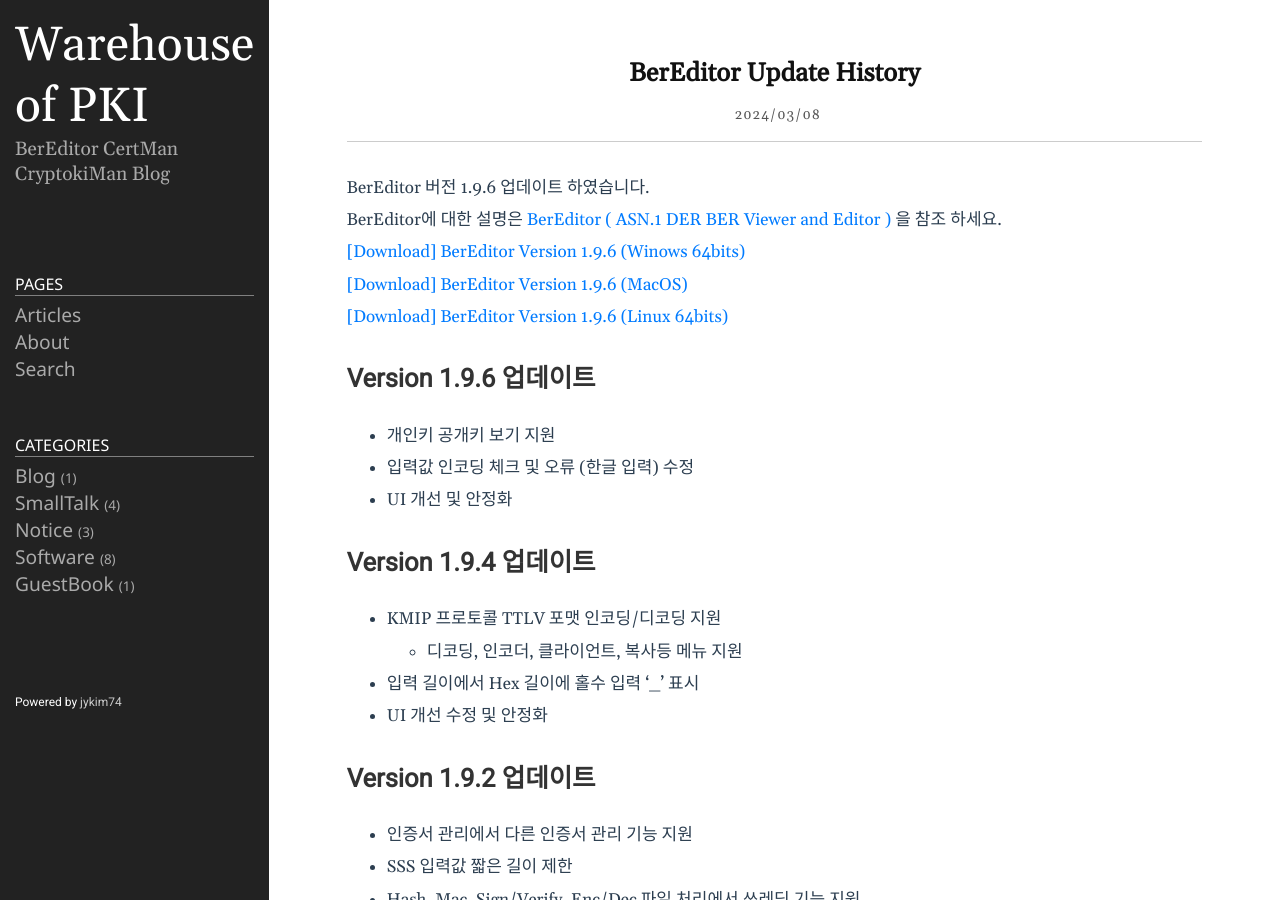
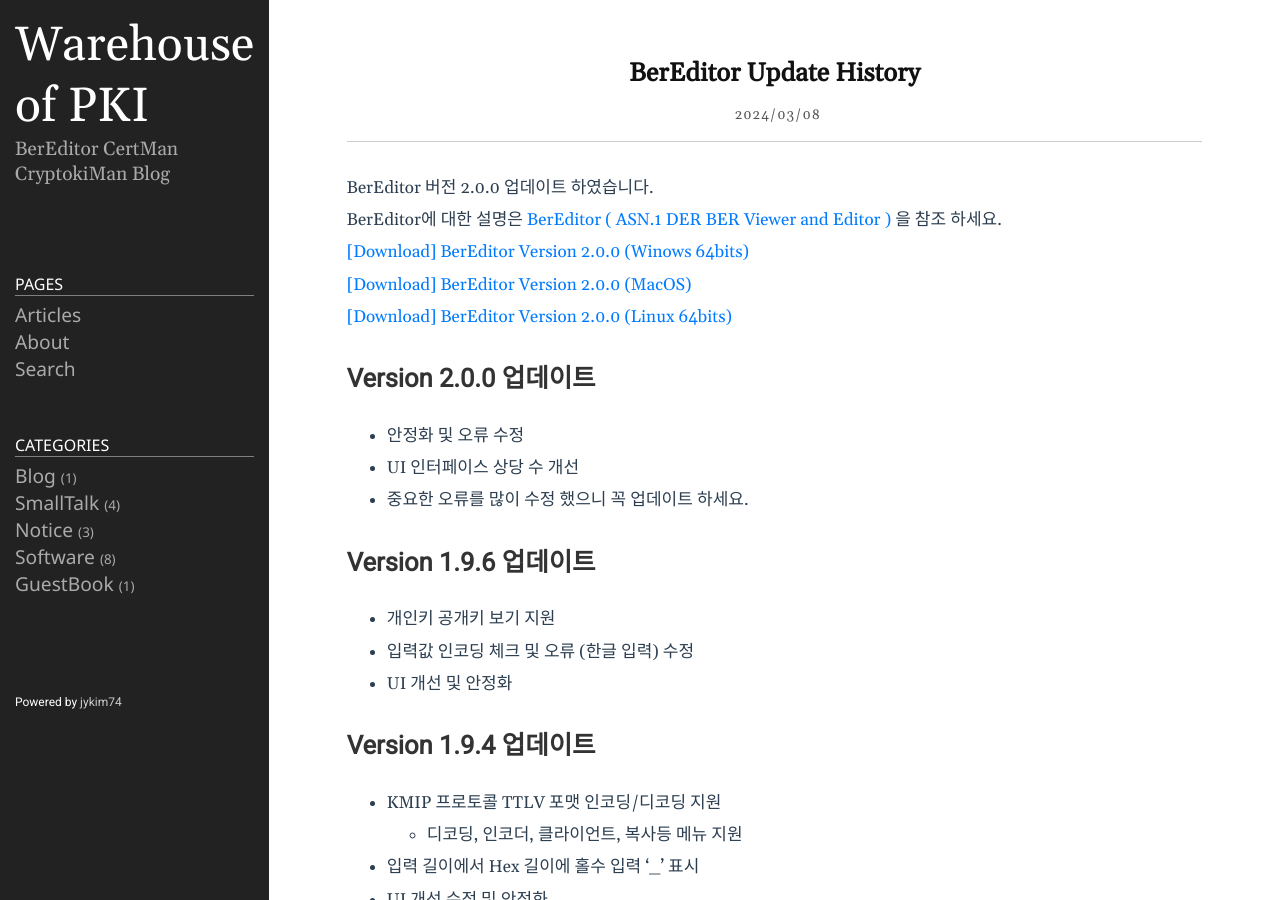
Before and after one commit to jykim74/jykim74.github.io, a Jekyll site: the page built from _posts/2024-03-08-BerEditorUpdate.md, in a window 1280 px wide and 900 px high. Built offline with Jekyll 4.4.1, drawn with Linux system fonts in a browser that asks for light colours; nearby versions of some CDN libraries; comment, search, counter and statistics services are not loaded.

Commit message:
MSI ZIP all update 적용

```diff
--- a/_posts/2023-04-13-BerEditor.markdown
+++ b/_posts/2023-04-13-BerEditor.markdown
@@ -14,11 +14,11 @@
 
 This is a program I made personally, so if you have any questions or bugs, use [Google Groups]( https://groups.google.com/g/bereditor, "Google Groups" )
 
-[[Download] BerEditor Version 1.9.6 (Win64)]( https://jykim74.github.io/msi/BerEditor-enV196.msi "BerEditor" )
+[[Download] BerEditor Version 2.0.0 (Win64)]( https://jykim74.github.io/msi/BerEditor-enV200.msi "BerEditor" )
 
-[[Download] BerEditor Version 1.9.6 (MacOS)]( https://jykim74.github.io/dmg/BerEditorV196.dmg "BerEditor" )
+[[Download] BerEditor Version 2.0.0 (MacOS)]( https://jykim74.github.io/dmg/BerEditorV200.dmg "BerEditor" )
 
-[[Download] BerEditor Version 1.9.6 (Linux64)]( https://jykim74.github.io/zip/BerEditorV196.zip "BerEditor" )
+[[Download] BerEditor Version 2.0.0 (Linux64)]( https://jykim74.github.io/zip/BerEditorV200.zip "BerEditor" )
 
 If you would like to receive a license, simply write a request in [Free License Request](https::/jykim7.mycafe24.com/user_reg.php) and you can receive a trial (30-day) license.
 Of course, you can apply for a license multiple times.
--- a/_posts/2023-04-13-CertMan.markdown
+++ b/_posts/2023-04-13-CertMan.markdown
@@ -10,11 +10,11 @@
 The file can be downloaded from this page link (size is about 30M)
 This is a program I made personally, so if you have any questions or bugs, please Use [Google Groups]( https://groups.google.com/g/certman, "Google Groups" )
 
-[[Download] CertMan Version 1.8.2 (Win64)](https://jykim74.github.io/msi/CertMan-enV182.msi "CertMan")
+[[Download] CertMan Version 1.8.4 (Win64)](https://jykim74.github.io/msi/CertMan-enV184.msi "CertMan")
 
 [[Download] CertMan Version 1.8.2 (MacOS)](https://jykim74.github.io/dmg/CertManV182.dmg, "CertMan")
 
-[[Download] CertMan Version 1.8.2 (Linux64)](https://jykim74.github.io/zip/CertManV182.zip, "CertMan")
+[[Download] CertMan Version 1.8.4 (Linux64)](https://jykim74.github.io/zip/CertManV184.zip, "CertMan")
 
 If you would like to receive a license, simply write a request in [Free License Request](https::/jykim7.mycafe24.com/user_reg.php) and you can receive a trial (30-day) license.
 Of course, you can apply for a license multiple times.
--- a/_posts/2023-04-13-CryptokiMan.markdown
+++ b/_posts/2023-04-13-CryptokiMan.markdown
@@ -10,11 +10,11 @@
 Actually, the module test was done with the library downloaded from https://www.opendnssec.org/softhsm/.
 This is a program I made personally, so if you have any questions or bugs, use [Google Groups]( https://groups.google.com/g/cryptokiman, "Google Groups" )
 
-[[Download] CryptokiMan Version 1.8.2 (Win64)](https://jykim74.github.io/msi/CryptokiMan-enV182.msi "CryptokiMan")
+[[Download] CryptokiMan Version 1.8.4 (Win64)](https://jykim74.github.io/msi/CryptokiMan-enV184.msi "CryptokiMan")
 
 [[Download] CryptokiMan Version 1.8.2 (MacOS)](https://jykim74.github.io/dmg/CryptokiManV182.dmg, "CryptokiMan")
 
-[[Download] CryptokiMan Version 1.8.2 (Linux64)](https://jykim74.github.io/zip/CryptokiManV182.zip, "CryptokiMan")
+[[Download] CryptokiMan Version 1.8.4 (Linux64)](https://jykim74.github.io/zip/CryptokiManV184.zip, "CryptokiMan")
 
 If you would like to receive a license, simply write a request in [Free License Request](https::/jykim7.mycafe24.com/user_reg.php) and you can receive a trial (30-day) license.
 Of course, you can apply for a license multiple times.
--- a/_posts/2024-03-08-BerEditorUpdate.md
+++ b/_posts/2024-03-08-BerEditorUpdate.md
@@ -4,12 +4,17 @@
 tags: [ASN.1,ASN.1 viewer, BER, BER reader, BER viewer, DER ,DER reader]
 category: Software
 ---
-BerEditor 버전 1.9.6 업데이트 하였습니다.
+BerEditor 버전 2.0.0 업데이트 하였습니다.
 BerEditor에 대한 설명은 [BerEditor ( ASN.1 DER BER Viewer and Editor )](https://jykim74.tistory.com/36) 을 참조 하세요.
 
-[\[Download\] BerEditor Version 1.9.6 (Winows 64bits)](https://jykim74.github.io/msi/BerEditor-enV196.msi)
-[\[Download\] BerEditor Version 1.9.6 (MacOS)](https://jykim74.github.io/dmg/BerEditorV196.dmg)
-[\[Download\] BerEditor Version 1.9.6 (Linux 64bits)](https://jykim74.github.io/zip/BerEditorV196.zip)
+[\[Download\] BerEditor Version 2.0.0 (Winows 64bits)](https://jykim74.github.io/msi/BerEditor-enV200.msi)
+[\[Download\] BerEditor Version 2.0.0 (MacOS)](https://jykim74.github.io/dmg/BerEditorV200.dmg)
+[\[Download\] BerEditor Version 2.0.0 (Linux 64bits)](https://jykim74.github.io/zip/BerEditorV200.zip)
+
+## Version 2.0.0 업데이트
+- 안정화 및 오류 수정
+- UI 인터페이스 상당 수 개선
+- 중요한 오류를 많이 수정 했으니 꼭 업데이트 하세요.
 
 ## Version 1.9.6 업데이트
 - 개인키 공개키 보기 지원
--- a/appcast/bereditor_appcast_mac.xml
+++ b/appcast/bereditor_appcast_mac.xml
@@ -5,10 +5,10 @@
 		<description>Feed for BerEditor updates</description>
 		<language>en</language>
 		<item>
-			<title>Version 1.9.6</title>
+			<title>Version 2.0.0</title>
 			<sparkle:releaseNotesLink>https://jykim74.github.io/software/2024/03/08/BerEditorUpdate.html</sparkle:releaseNotesLink>
-			<enclosure url="https://jykim74.github.io/dmg/BerEditorV196.dmg" sparkle:version="1.9.6"
-			sparkle:edSignature="wYP0/MZ+NQEoRBjmMnQPVi/1vt7L00j1SSz6AqVrOz3dYOHOYgvFFxN4u2WldU6stxUADdvyBkZM3Rd4WGIwBw==" length="16092135"
+			<enclosure url="https://jykim74.github.io/dmg/BerEditorV200.dmg" sparkle:version="2.0.0"
+			sparkle:edSignature="y+Rr0KhlKdeIblSSY93uJigW8x8gDnksqaGpWFf74KG2ull8uPDvu3NrDRnFA+HZF2Zya3eLNMHgv7r5GyYHBA==" length="16140413"
 			type="application/octet-stream"/>
 		</item>
 	</channel>
--- a/appcast/bereditor_appcast_mac_ko.xml
+++ b/appcast/bereditor_appcast_mac_ko.xml
@@ -5,10 +5,10 @@
 		<description>Feed for BerEditor updates</description>
 		<language>en</language>
 		<item>
-			<title>Version 1.9.6</title>
+			<title>Version 2.0.0</title>
 			<sparkle:releaseNotesLink>https://jykim74.github.io/software/2024/03/08/BerEditorUpdate.html</sparkle:releaseNotesLink>
-			<enclosure url="https://jykim74.github.io/dmg/BerEditorV196.dmg" sparkle:version="1.9.6"
-			sparkle:edSignature="wYP0/MZ+NQEoRBjmMnQPVi/1vt7L00j1SSz6AqVrOz3dYOHOYgvFFxN4u2WldU6stxUADdvyBkZM3Rd4WGIwBw==" length="16092135"
+			<enclosure url="https://jykim74.github.io/dmg/BerEditorV200.dmg" sparkle:version="2.0.0"
+			sparkle:edSignature="y+Rr0KhlKdeIblSSY93uJigW8x8gDnksqaGpWFf74KG2ull8uPDvu3NrDRnFA+HZF2Zya3eLNMHgv7r5GyYHBA==" length="16140413"
 			type="application/octet-stream"/>
 		</item>
 	</channel>
--- a/appcast/bereditor_appcast_win.xml
+++ b/appcast/bereditor_appcast_win.xml
@@ -5,9 +5,9 @@
 		<description>Feed for BerEditor updates</description>
 		<language>en</language>
 		<item>
-			<title>Version 1.9.6</title>
+			<title>Version 2.0.0</title>
 			<sparkle:releaseNotesLink>https://jykim74.github.io/software/2024/03/08/BerEditorUpdate.html</sparkle:releaseNotesLink>
-			<enclosure url="https://jykim74.github.io/msi/BerEditor-enV196.msi" sparkle:version="1.9.6" length="0" type="application/octet-stream"/>
+			<enclosure url="https://jykim74.github.io/msi/BerEditor-enV200.msi" sparkle:version="2.0.0" length="0" type="application/octet-stream"/>
 		</item>
 	</channel>
 </rss>
--- a/appcast/bereditor_appcast_win_ko.xml
+++ b/appcast/bereditor_appcast_win_ko.xml
@@ -5,9 +5,9 @@
 		<description>Feed for BerEditor updates</description>
 		<language>en</language>
 		<item>
-			<title>Version 1.9.6</title>
+			<title>Version 2.0.0</title>
 			<sparkle:releaseNotesLink>https://jykim74.github.io/software/2024/03/08/BerEditorUpdate.html</sparkle:releaseNotesLink>
-			<enclosure url="https://jykim74.github.io/msi/BerEditor-enV196.msi" sparkle:version="1.9.6" length="0" type="application/octet-stream"/>
+			<enclosure url="https://jykim74.github.io/msi/BerEditor-enV200.msi" sparkle:version="2.0.0" length="0" type="application/octet-stream"/>
 		</item>
 	</channel>
 </rss>
--- a/appcast/certman_appcast_win.xml
+++ b/appcast/certman_appcast_win.xml
@@ -5,9 +5,9 @@
 		<description>Feed for CertMan updates</description>
 		<language>en</language>
 		<item>
-			<title>Version 1.8.2</title>
+			<title>Version 1.8.4</title>
 			<sparkle:releaseNotesLink>https://jykim74.github.io/software/2024/03/08/CertManUpdate.html</sparkle:releaseNotesLink>
-			<enclosure url="https://jykim74.github.io/msi/CertMan-enV182.msi" sparkle:version="1.8.2" length="0" type="application/octet-stream"/>
+			<enclosure url="https://jykim74.github.io/msi/CertMan-enV184.msi" sparkle:version="1.8.4" length="0" type="application/octet-stream"/>
 		</item>
 	</channel>
 </rss>
--- a/appcast/certman_appcast_win_ko.xml
+++ b/appcast/certman_appcast_win_ko.xml
@@ -5,9 +5,9 @@
 		<description>Feed for CertMan updates</description>
 		<language>en</language>
 		<item>
-			<title>Version 1.8.2</title>
+			<title>Version 1.8.4</title>
 			<sparkle:releaseNotesLink>https://jykim74.github.io/software/2024/03/08/CertManUpdate.html</sparkle:releaseNotesLink>
-			<enclosure url="https://jykim74.github.io/msi/CertMan-enV182.msi" sparkle:version="1.8.2" length="0" type="application/octet-stream"/>
+			<enclosure url="https://jykim74.github.io/msi/CertMan-enV184.msi" sparkle:version="1.8.4" length="0" type="application/octet-stream"/>
 		</item>
 	</channel>
 </rss>
--- a/appcast/cryptokiman_appcast_win.xml
+++ b/appcast/cryptokiman_appcast_win.xml
@@ -5,9 +5,9 @@
 		<description>Feed for CryptokiMan updates</description>
 		<language>en</language>
 		<item>
-			<title>Version 1.8.2</title>
+			<title>Version 1.8.4</title>
 			<sparkle:releaseNotesLink>https://jykim74.github.io/software/2024/03/08/CryptokiUpdate.html</sparkle:releaseNotesLink>
-			<enclosure url="https://jykim74.github.io/msi/CryptokiMan-enV182.msi" sparkle:version="1.8.2" length="0" type="application/octet-stream"/>
+			<enclosure url="https://jykim74.github.io/msi/CryptokiMan-enV184.msi" sparkle:version="1.8.4" length="0" type="application/octet-stream"/>
 		</item>
 	</channel>
 </rss>
--- a/appcast/cryptokiman_appcast_win_ko.xml
+++ b/appcast/cryptokiman_appcast_win_ko.xml
@@ -5,9 +5,9 @@
 		<description>Feed for CryptokiMan updates</description>
 		<language>en</language>
 		<item>
-			<title>Version 1.8.2</title>
+			<title>Version 1.8.4</title>
 			<sparkle:releaseNotesLink>https://jykim74.github.io/software/2024/03/08/CryptokiUpdate.html</sparkle:releaseNotesLink>
-			<enclosure url="https://jykim74.github.io/msi/CryptokiMan-enV182.msi" sparkle:version="1.8.2" length="0" type="application/octet-stream"/>
+			<enclosure url="https://jykim74.github.io/msi/CryptokiMan-enV184.msi" sparkle:version="1.8.4" length="0" type="application/octet-stream"/>
 		</item>
 	</channel>
 </rss>
```
Also changed, not shown: _posts/2024-03-08-CertManUpdate.md (+7 -3 lines), _posts/2024-03-08-CryptokiUpdate.md (+7 -3 lines), 2 other files.
